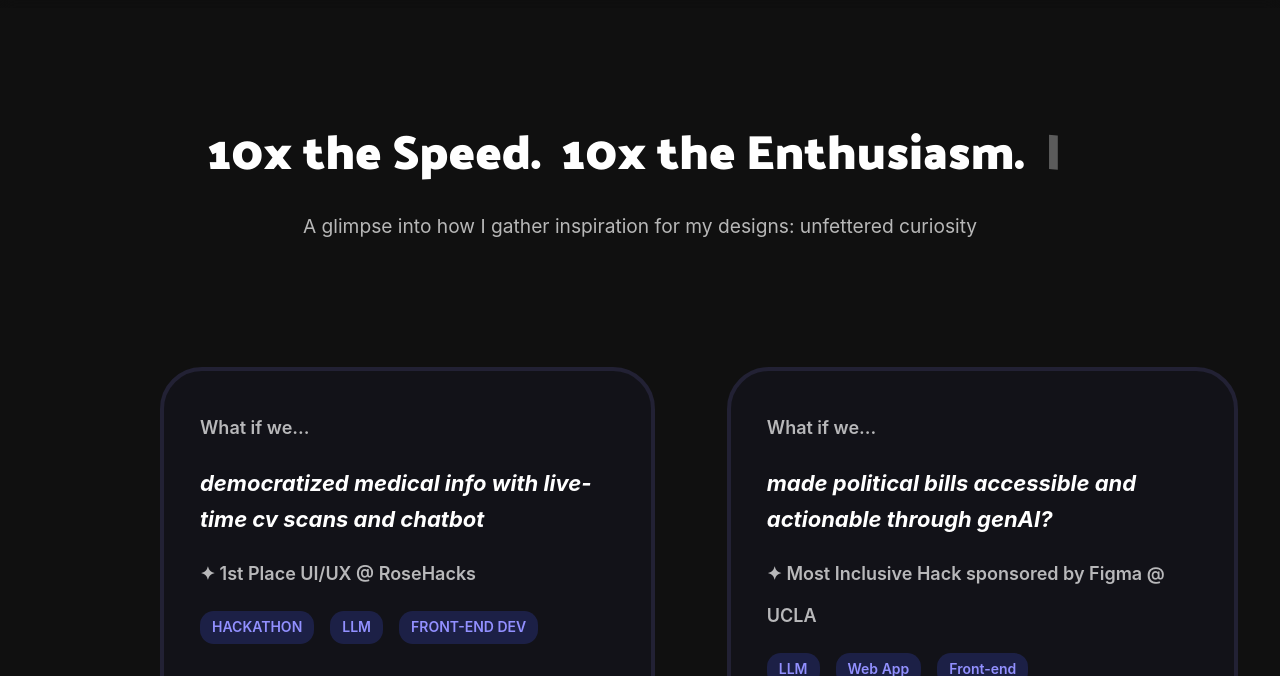
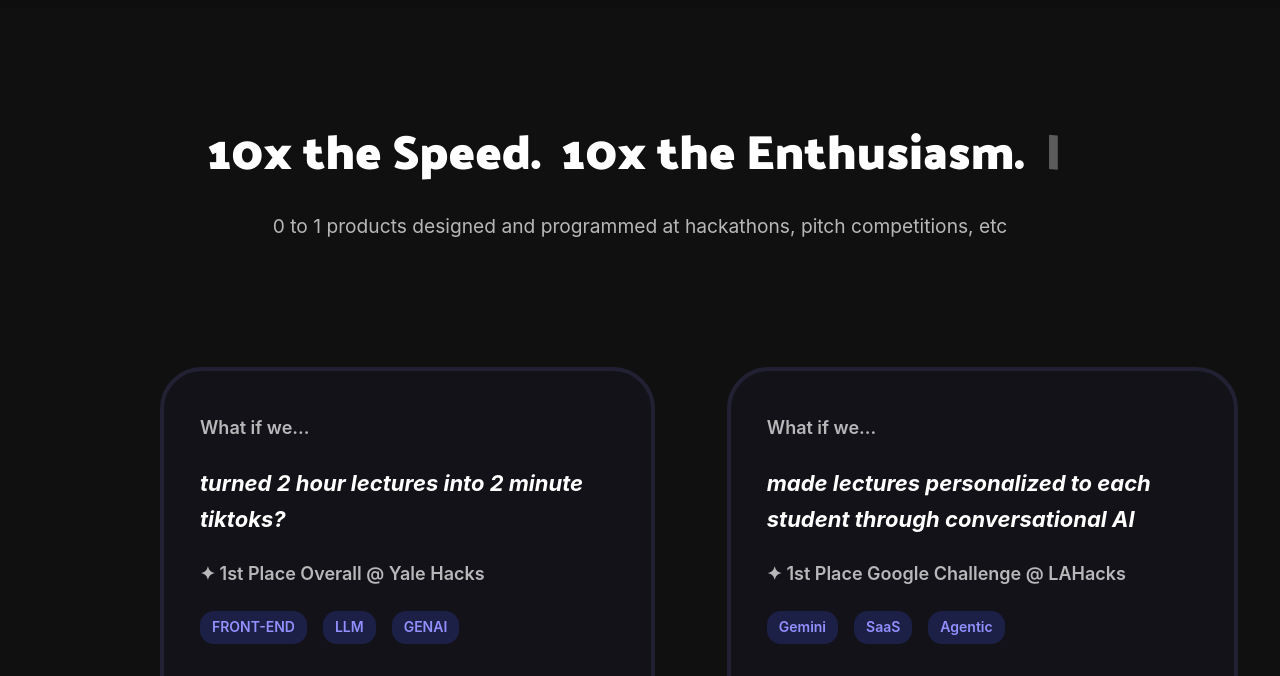
Before and after one commit to Jaslavie/personal-portfolio, a PHP site: page /serendipity.html in a window 1280 px wide. Shown: the part 94-770 px from the top of the page. Run offline with PHP 8.4, Linux system fonts and the light colour scheme; some libraries are stand-ins or nearby versions; some web fonts are replaced; grey boxes are pictures that could not be loaded.

Commit message:
refactored animations and added new projects

```diff
--- a/serendipity.html
+++ b/serendipity.html
@@ -69,8 +69,10 @@
         <div class="serendipity-header">
           <h1>10x the Speed. <span class="auto-type"></span></h1>
           <p>
-            A glimpse into how I gather inspiration for my designs: unfettered
-            curiosity
+            <!-- A glimpse into how I gather inspiration for my designs: unfettered
+            curiosity -->
+            0 to 1 products designed and programmed at hackathons, pitch
+            competitions, etc
           </p>
           <script src="https://unpkg.com/typed.js@2.0.16/dist/typed.umd.js"></script>
           <script>
@@ -86,6 +88,38 @@
         <div class="serendipity-wrapper">
           <!-- column 1 -->
           <div class="serendipity-contain">
+            <div class="seren-item">
+              <a
+                href="https://www.youtube.com/watch?v=6EjKhcIuaYo"
+                target="_blank"
+              >
+                <p>What if we...</p>
+                <h3>turned 2 hour lectures into 2 minute tiktoks?</h3>
+                <p>✦ 1st Place Overall @ Yale Hacks</p>
+                <div class="tag-wrap">
+                  <div class="tag">FRONT-END</div>
+                  <div class="tag">LLM</div>
+                  <div class="tag">GENAI</div>
+                </div>
+                <img src="images/TidBits_Professional.jpg" />
+              </a>
+            </div>
+            <div class="seren-item">
+              <a
+                href="https://www.youtube.com/watch?v=IbxSv0ytwac"
+                target="_blank"
+              >
+                <p>What if we...</p>
+                <h3>Generated UI from websites on one chat platform?</h3>
+                <p>✦ Google x UMich Gemini Challenge</p>
+                <div class="tag-wrap">
+                  <div class="tag">FRONT-END</div>
+                  <div class="tag">LLM</div>
+                  <div class="tag">GEMINI</div>
+                </div>
+                <img src="images/MHacks_thumbnail.png" />
+              </a>
+            </div>
             <div class="seren-item">
               <a href="https://mammo.vercel.app/" target="_blank">
                 <p>What if we...</p>
@@ -299,6 +333,25 @@
           <!-- column 2 -->
           <div class="serendipity-contain">
             <div class="seren-item">
+              <a
+                href="https://www.youtube.com/watch?v=8o1YJUFBcAw"
+                target="_blank"
+              >
+                <p>What if we...</p>
+                <h3>
+                  made lectures personalized to each student through
+                  conversational AI
+                </h3>
+                <p>✦ 1st Place Google Challenge @ LAHacks</p>
+                <div class="tag-wrap">
+                  <div class="tag">Gemini</div>
+                  <div class="tag">SaaS</div>
+                  <div class="tag">Agentic</div>
+                </div>
+                <img src="images/adaptED_thumbnail.jpg" alt="" />
+              </a>
+            </div>
+            <div class="seren-item">
               <a href="https://politica-three.vercel.app/" target="_blank">
                 <p>What if we...</p>
                 <h3>
@@ -327,7 +380,7 @@
                   devloped a 3D co-op video game with React, Blender, and
                   Three.js?
                 </h3>
-                <p>✦ 11k+ players, 460+ hrs of gameplay</p>
+                <p>✦ 16,000+ players, 2,0000 weekly</p>
                 <div class="tag-wrap">
                   <div class="tag">BLENDER</div>
                   <div class="tag">THREE.JS</div>
@@ -384,7 +437,7 @@
                 <h3>
                   Made collectable 2D fashion assets on Roblox with a trackpad?
                 </h3>
-                <p>✦ 2k+ sold with 50+ assets designed from scratch</p>
+                <p>✦ 2,000+ sold with 50 assets designed from scratch</p>
                 <div class="tag-wrap">
                   <div class="tag">3D MODELING</div>
                   <div class="tag">2D Design</div>
--- a/style.css
+++ b/style.css
@@ -1,6 +1,8 @@
 :root {
   --font: "Palanquin Dark";
   --secFont: "Inter", sans-serif;
+
+  /* colors */
   --prim: #6360ff;
   --sec: #9290ff;
   --primTransparent: rgba(72, 91, 255, 0.2);
@@ -13,13 +15,15 @@
   --subheadingColor: rgba(255, 255, 255, 0.4);
   --hoverBackground: rgba(72, 91, 255, 0.15);
   --borderHover: 4px solid var(--prim);
-  --border: 4px solid var(--card);
-  --cardBorderColor: #18181f;
-  --cardBorder: 4px solid var(--cardBorderColor);
+  --cardBorderColor: #2a2a35;
   --hoverBlur: drop-shadow(0px 0px 8px rgba(99, 96, 255, 0.5));
   --transitionHover: 500ms background-color ease-in-out,
     500ms border ease-in-out;
 
+  /* formatting */
+  --border: 4px solid var(--card); /* border for large containers */
+  --cardBorder: 4px solid var(--cardBorderColor); /* border for cards and tags */
+  --cardBorderRadius: 12px;
   /* text */
   --subparagraph: 22px;
 }
@@ -456,7 +460,7 @@ h3 {
 .btn {
   background-color: var(--prim);
   padding: 16px 30px;
-  border-radius: 20px;
+  border-radius: 12px;
   max-width: 20em;
   width: fit-content;
   font-weight: 500;
@@ -470,7 +474,6 @@ h3 {
   background-color: #fff;
   transition: background-color 300ms ease;
 }
-/** cool button animation */
 
 /* contact */
 .contact-btn {
@@ -478,7 +481,7 @@ h3 {
   width: 50px;
   height: 50px;
   padding: 4px;
-  border-radius: 12px;
+  border-radius: var(--cardBorderRadius);
   display: grid;
   place-content: center;
   transition: background-color 300ms ease;
@@ -993,7 +996,7 @@ p.black {
   align-items: center;
   justify-content: center;
   transition: var(--transitionHover);
-  opacity: 0.25;
+  opacity: 0.75;
 }
 .inventory-item a:hover {
   background-color: var(--hoverBackground);
@@ -1418,7 +1421,7 @@ h1 span,
 }
 .tagAbout a {
   padding: 12px 22px;
-  border: 3px solid var(--cardBorderColor);
+  border: 2px solid rgba(255, 255, 255, 0.25);
   color: #ffffff;
   display: grid;
   grid-auto-flow: column;
@@ -1426,7 +1429,7 @@ h1 span,
   justify-content: center;
   align-items: center;
   gap: 8px;
-  border-radius: 16px;
+  border-radius: var(--cardBorderRadius);
   transition: var(--transitionHover);
   white-space: nowrap;
 }
```
Also changed, not shown: about.html (+34 -182 lines), images/MHacks_thumbnail.png (added), images/TidBits_Professional.jpg (added), images/adaptED_thumbnail.jpg (added), 1 other file.
